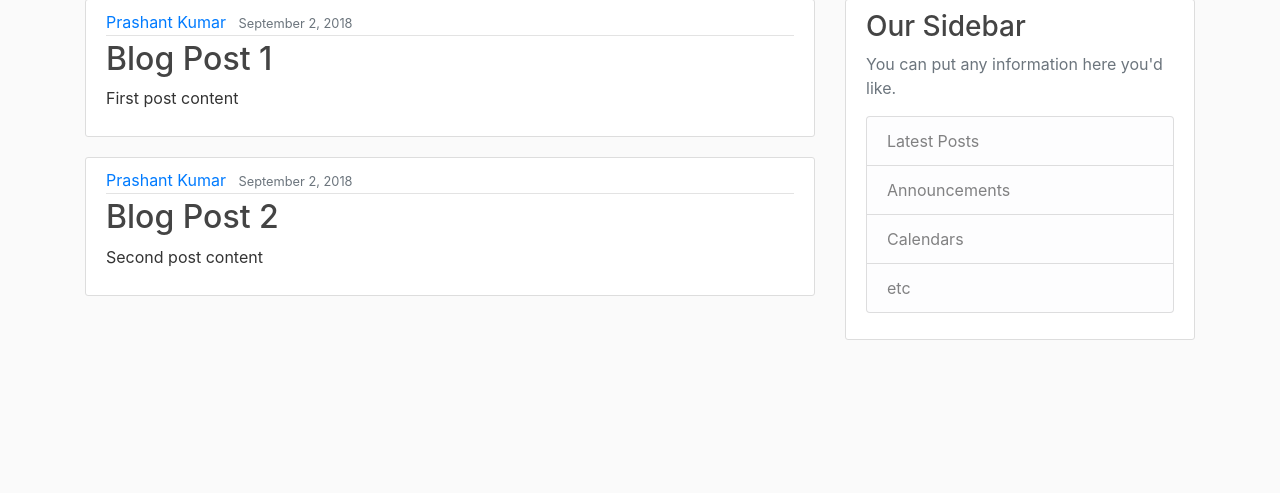
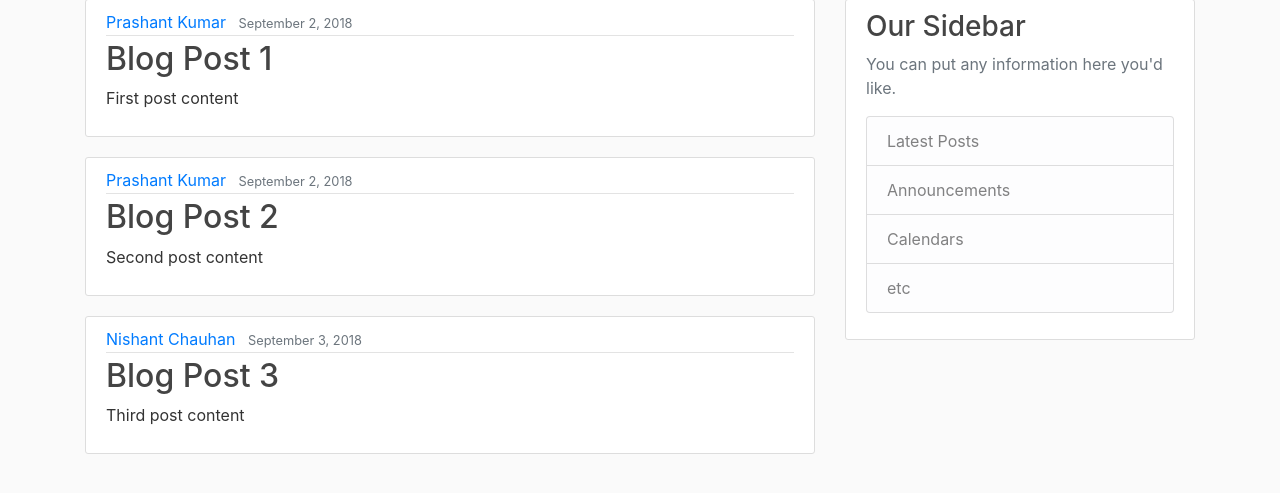
Before and after one commit to PrashantPST/django-blog, a Django app: page / in a window 1280 px wide. Shown: the part 81-574 px from the top of the page. Run offline with Django 3.2, Linux system fonts and the light colour scheme; some libraries are stand-ins or nearby versions.

Commit message:
chage the hard-coded url for the home and about link in home page

```diff
--- a/project/blog/templates/blog/base.html
+++ b/project/blog/templates/blog/base.html
@@ -30,14 +30,22 @@
       <header class="site-header">
       <nav class="navbar navbar-expand-md navbar-dark bg-steel fixed-top">
         <div class="container">
-          <a class="navbar-brand mr-4" href="/">Django Blog</a>
-          <button class="navbar-toggler" type="button" data-toggle="collapse" data-target="#navbarToggle" aria-controls="navbarToggle" aria-expanded="false" aria-label="Toggle navigation">
+          <a class="navbar-brand mr-4"
+             href="{% url 'blog-home' %}">Django Blog
+          </a>
+          <button class="navbar-toggler"
+                  type="button"
+                  data-toggle="collapse"
+                  data-target="#navbarToggle"
+                  aria-controls="navbarToggle"
+                  aria-expanded="false"
+                  aria-label="Toggle navigation">
           <span class="navbar-toggler-icon"></span>
           </button>
           <div class="collapse navbar-collapse" id="navbarToggle">
             <div class="navbar-nav mr-auto">
-              <a class="nav-item nav-link" href="/">Home</a>
-              <a class="nav-item nav-link" href="/about">About</a>
+              <a class="nav-item nav-link" href="{% url 'blog-home' %}">Home</a>
+              <a class="nav-item nav-link" href="{% url 'blog-about' %}">About</a>
             </div>
             <!-- Navbar Right Side -->
             <div class="navbar-nav">
--- a/project/blog/views.py
+++ b/project/blog/views.py
@@ -7,11 +7,17 @@ posts = [
         'content': 'First post content',
         'date_posted': 'September 2, 2018',
     },
-{
+    {
         'author': 'Prashant Kumar',
         'title': 'Blog  Post 2',
         'content': 'Second post content',
         'date_posted': 'September 2, 2018',
+    },
+    {
+        'author': 'Nishant Chauhan',
+        'title': 'Blog  Post 3',
+        'content': 'Third post content',
+        'date_posted': 'September 3, 2018',
     },
 ]
 
```
